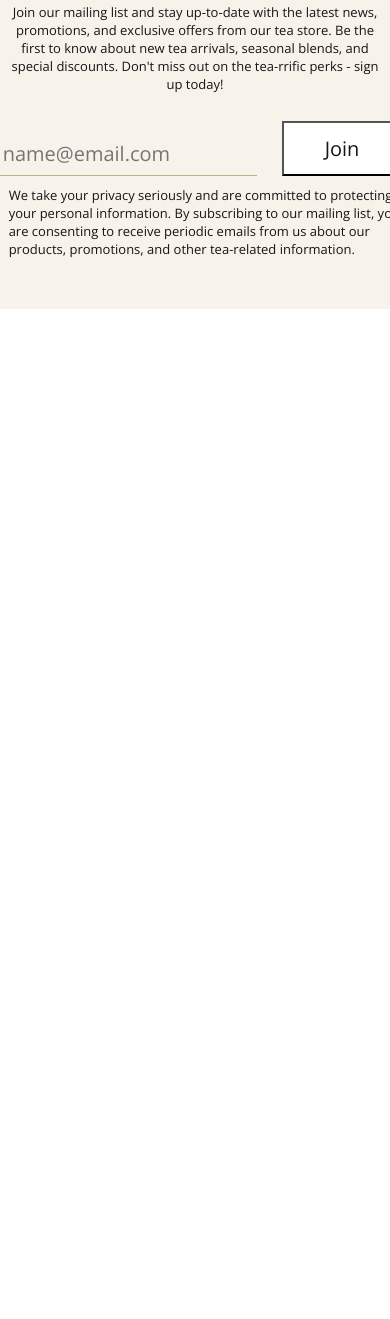
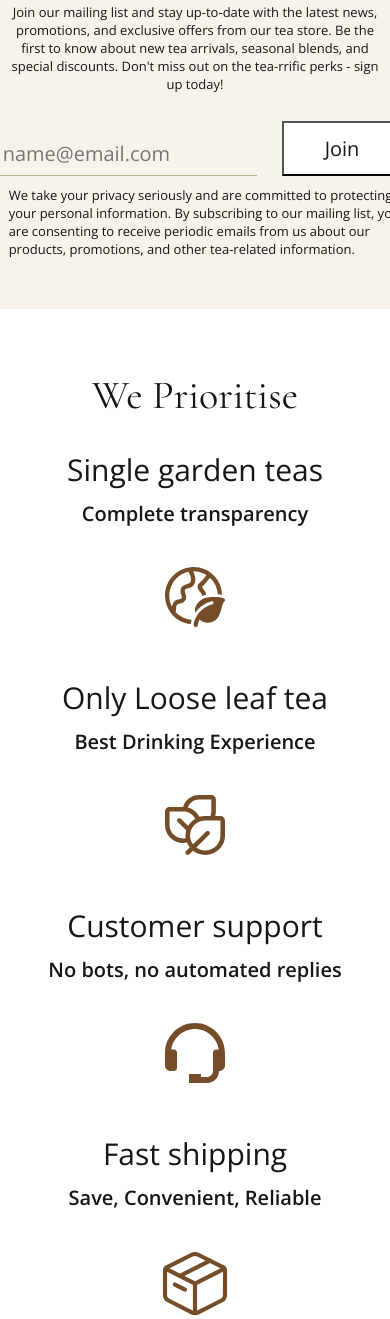
Before and after one commit to Floyd-88/tea-landing, a plain HTML site: page index.html in a window 390 px wide. Shown: the part 4581-5900 px from the top of the page. Before the commit the page ends 4890 px from the top, so only its background shows below. Drawn offline with nearby package versions, Linux system fonts and the light colour scheme.

Commit message:
section prioritise

```diff
--- a/index.html
+++ b/index.html
@@ -352,6 +352,40 @@
           </div>
         </div>
       </section>
+
+      <section class="prioritise">
+        <div class="container">
+            <div class="prioritise__wrap">
+                <h2 class="prioritise__title">We Prioritise</h2>
+
+                <ul class="prioritise__list">
+                    <li class="prioritise__item">
+                        <h3 class="prioritise__item__title">Single garden teas</h3>
+                        <p class="prioritise__item__subtitle">Complete transparency</p>
+                        <img class="prioritise__item__img" src="./images/icons/prioritise_icon_1.svg" alt="">
+                    </li>
+
+                    <li class="prioritise__item">
+                        <h3 class="prioritise__item__title">Only Loose leaf tea</h3>
+                        <p class="prioritise__item__subtitle">Best Drinking Experience</p>
+                        <img class="prioritise__item__img" src="./images/icons/prioritise_icon_2.svg" alt="">
+                    </li>
+
+                    <li class="prioritise__item">
+                        <h3 class="prioritise__item__title">Customer support</h3>
+                        <p class="prioritise__item__subtitle">No bots, no automated replies</p>
+                        <img class="prioritise__item__img" src="./images/icons/prioritise_icon_3.svg" alt="">
+                    </li>
+
+                    <li class="prioritise__item">
+                        <h3 class="prioritise__item__title">Fast shipping</h3>
+                        <p class="prioritise__item__subtitle">Save, Convenient, Reliable</p>
+                        <img class="prioritise__item__img" src="./images/icons/prioritise_icon_4.svg" alt="">
+                    </li>
+                </ul>
+            </div>
+        </div>
+      </section>
     </main>
 
     <script src="./main.js"></script>
--- a/style.css
+++ b/style.css
@@ -414,7 +414,45 @@ position: relative;
     font-size: 13px;
     color: #151618;
 }
+.prioritise {
+    padding: 150px 0;
+}
 
+.prioritise__wrap {
+}
+.prioritise__title {
+    text-align: center;
+    margin-bottom: 60px;
+    font-family: "Cormorant", serif;
+    font-weight: 400;
+    font-size: 40px;
+    color: #151618;
+}
+.prioritise__list {
+    display: flex;
+    justify-content: center;
+    flex-wrap: wrap;
+    gap: 50px;
+}
+.prioritise__item {
+    display: flex;
+    flex-direction: column;
+    align-items: center;
+}
+.prioritise__item__title {
+    padding-bottom: 10px;
+    font-weight: 300;
+    font-size: 30px;
+    color: #151618;
+}
+.prioritise__item__subtitle {
+    font-weight: 600;
+    font-size: 20px;
+    color: #151618;
+    margin-bottom: 40px;
+}
+.prioritise__item__img {
+}
 
 
 
@@ -528,6 +566,14 @@ position: relative;
 
 .main-form__form {
     max-width: 580px;
+}
+
+.prioritise {
+    padding: 116px 0;
+}
+
+.prioritise__list {
+    gap: 30px 220px;
 }
 }
 
@@ -739,6 +785,14 @@ position: relative;
 .main-form__left {
     max-width: 640px;
 }
+
+.prioritise {
+    padding: 128px 0;
+}
+
+.prioritise__list {
+    gap: 30px 133px;
+}
 }
 
 @media (max-width: 676px) {
@@ -864,6 +918,18 @@ position: relative;
 
 .main-form__wrap {
     gap: 28px 0;
+}
+
+.prioritise {
+    padding: 62px 0;
+}
+
+.prioritise__title {
+    margin-bottom: 30px;
+}
+
+.prioritise__list {
+    gap: 50px 133px;
 }
 }
 
@@ -1009,4 +1075,30 @@ font-size: 24px;
     margin-right: 19px;
     max-width: 205px;
 }
+
+.prioritise {
+    padding: 51px 0;
 }
+
+.prioritise__title {
+    margin-bottom: 51px;
+    font-size: 24px;
+}
+
+.prioritise__list {
+    gap: 40px 133px;
+}
+
+.prioritise__item__title {
+    font-size: 20px;
+
+}
+
+.prioritise__item__subtitle {
+    font-size: 10px;
+    margin-bottom: 40px;
+    text-transform: uppercase;
+    margin-bottom: 17px;
+
+}
+}
```
Also changed, not shown: images/icons/prioritise_icon_1.svg (added), images/icons/prioritise_icon_2.svg (added), images/icons/prioritise_icon_3.svg (added), images/icons/prioritise_icon_4.svg (added).
